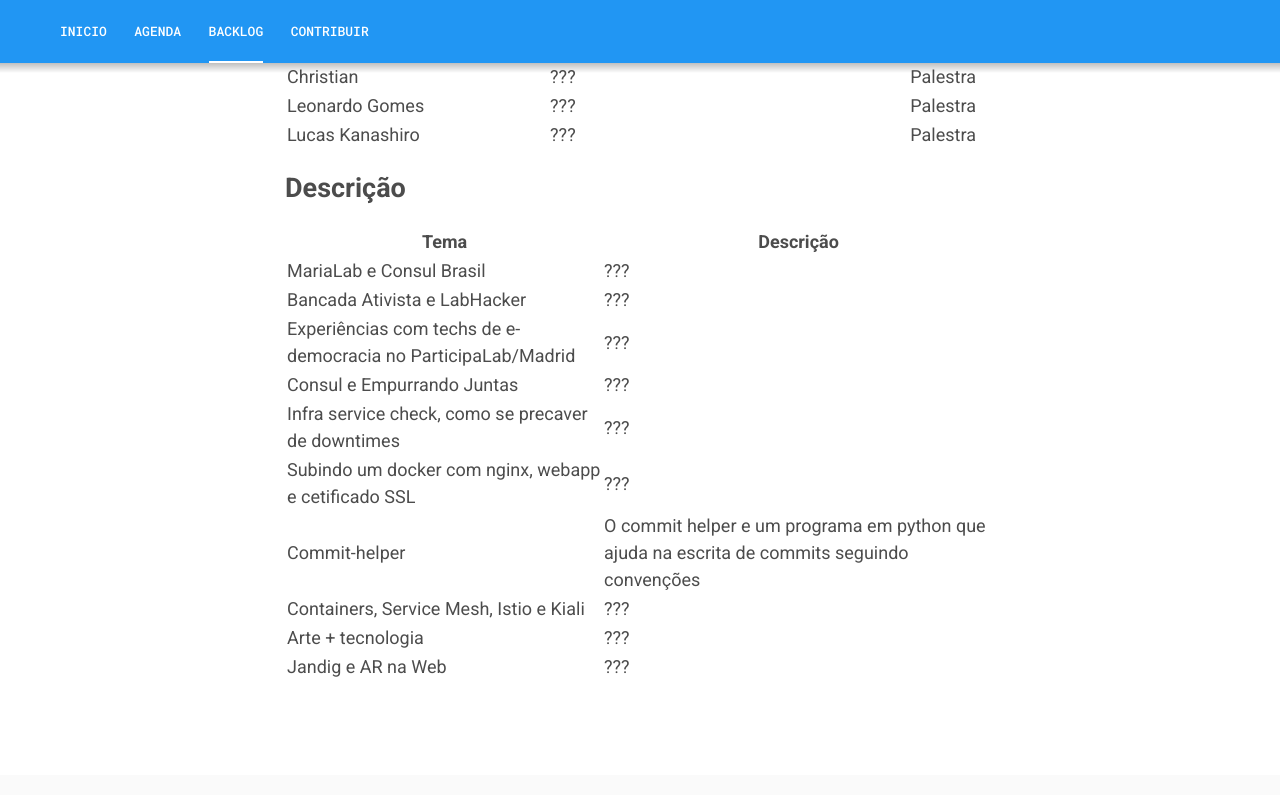
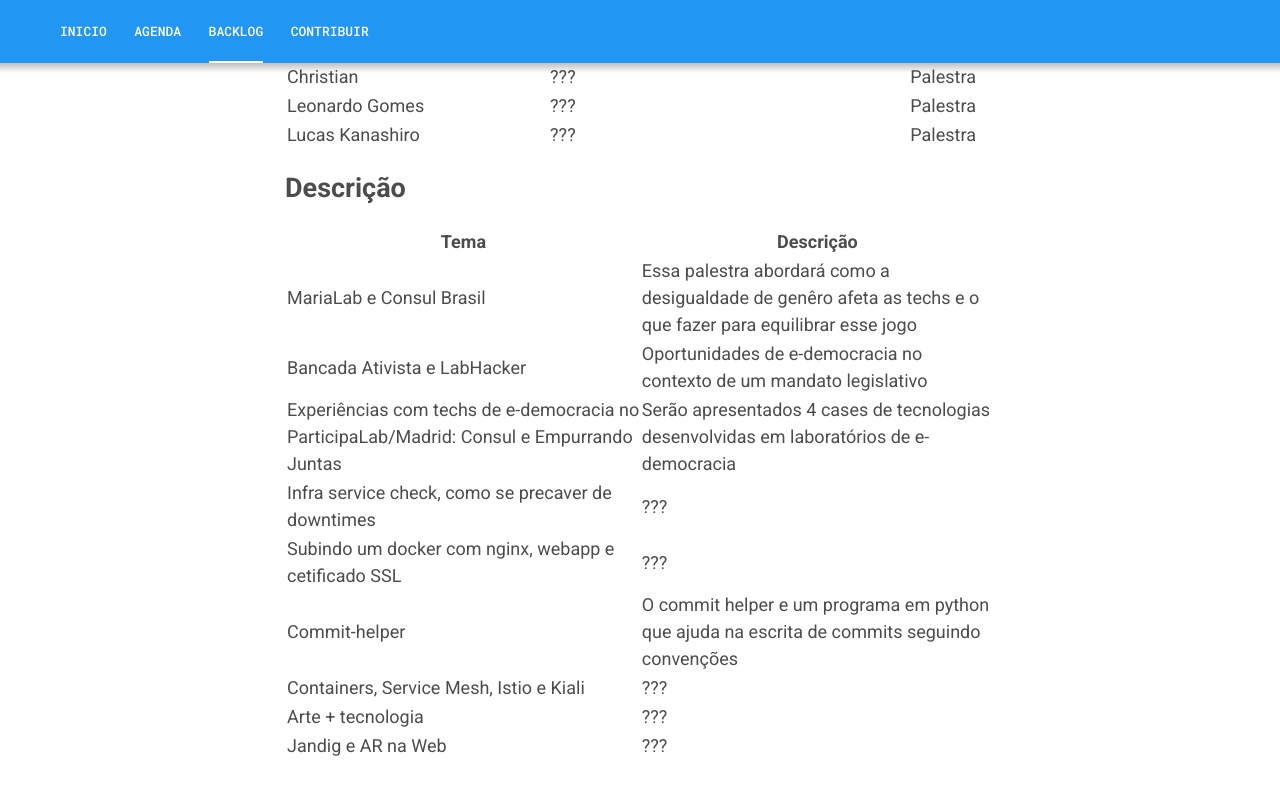
Before and after one commit to lappis-unb/MiniLappisConf, a Jekyll site: the page built from _pages/backlog.markdown, in a window 1280 px wide and 900 px high, scrolled down 613 px. Shown: the top 795 px of the window. Built offline with Jekyll 4.4.1, drawn with Linux system fonts in a browser that asks for light colours.

Commit message:
Adjust discretion

```diff
--- a/_pages/backlog.markdown
+++ b/_pages/backlog.markdown
@@ -25,10 +25,9 @@
 
 | Tema                                           | Descrição                                       |
 | ---------------------------------------------- | ----------------------------------------------- |
-| MariaLab e Consul Brasil | ??? |
-| Bancada Ativista e LabHacker | ??? |
-| Experiências com techs de e-democracia no ParticipaLab/Madrid | ??? |
-| Consul e Empurrando Juntas | ??? |
+| MariaLab e Consul Brasil | Essa palestra abordará como a desigualdade de genêro afeta as techs e o que fazer para equilibrar esse jogo |
+| Bancada Ativista e LabHacker | Oportunidades de e-democracia no contexto de um mandato legislativo |
+| Experiências com techs de e-democracia no ParticipaLab/Madrid: Consul e Empurrando Juntas | Serão apresentados 4 cases de tecnologias desenvolvidas em laboratórios de e-democracia |
 | Infra service check, como se precaver de downtimes | ??? |
 | Subindo um docker com nginx, webapp e cetificado SSL | ??? |
 | Commit-helper | O commit helper e um programa em python que ajuda na escrita de commits seguindo convenções |
```
